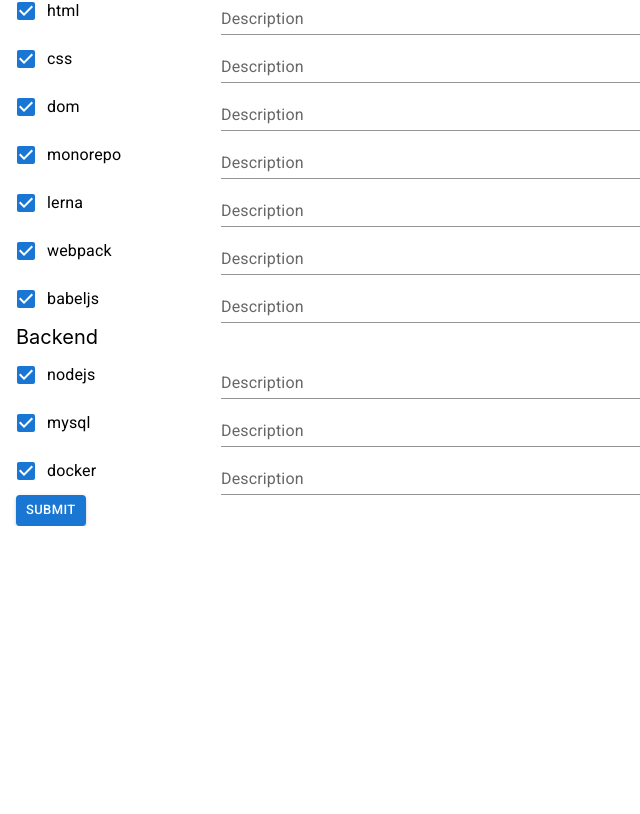
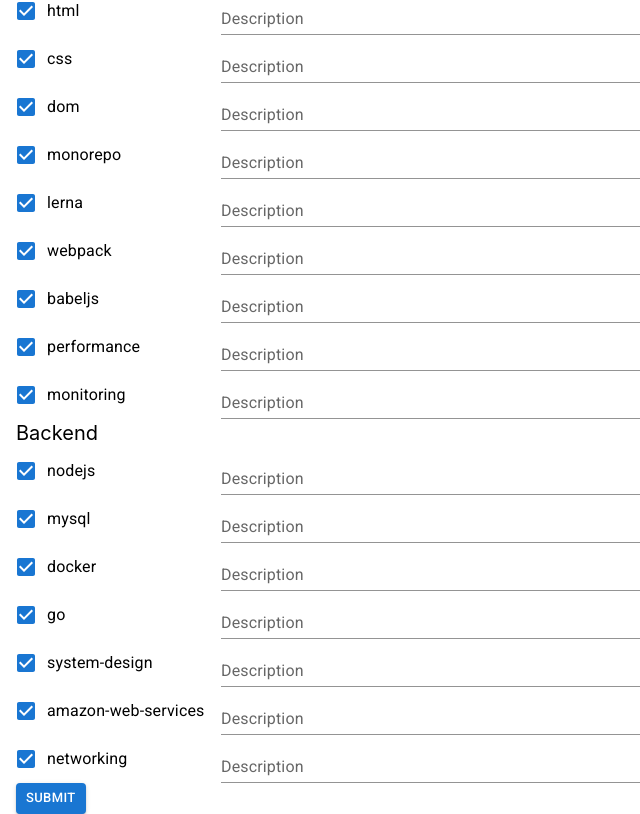
Before and after one commit to magentaqin/quiz-me, a Next.js app in the folder frontend/: page /tags-management in a window 1280 px wide. Shown: the part 404-1218 px from the top of the page, without its empty margins (0-640 px from the left). Before the commit the page ends 930 px from the top, so only its background shows below. Built offline with nearby package versions, Linux system fonts and the light colour scheme; no server answers.

Commit message:
feat: add tags such as go,system-design, aws to tag management page

```diff
--- a/frontend/pages/tags-management/index.tsx
+++ b/frontend/pages/tags-management/index.tsx
@@ -22,9 +22,11 @@
     "lerna",
     "webpack",
     "babeljs",
+    "performance",
+    "monitoring"
   ];
 
-  const backendList = ["nodejs", "mysql", "docker"];
+  const backendList = ["nodejs", "mysql", "docker", "go", "system-design", "amazon-web-services", "networking"];
   const initialTags: any = {};
   frontendList.concat(backendList).forEach((key) => {
     initialTags[key] = true;
```
Also changed, not shown: 1 other file (tests, documents, lock files or other folders).
